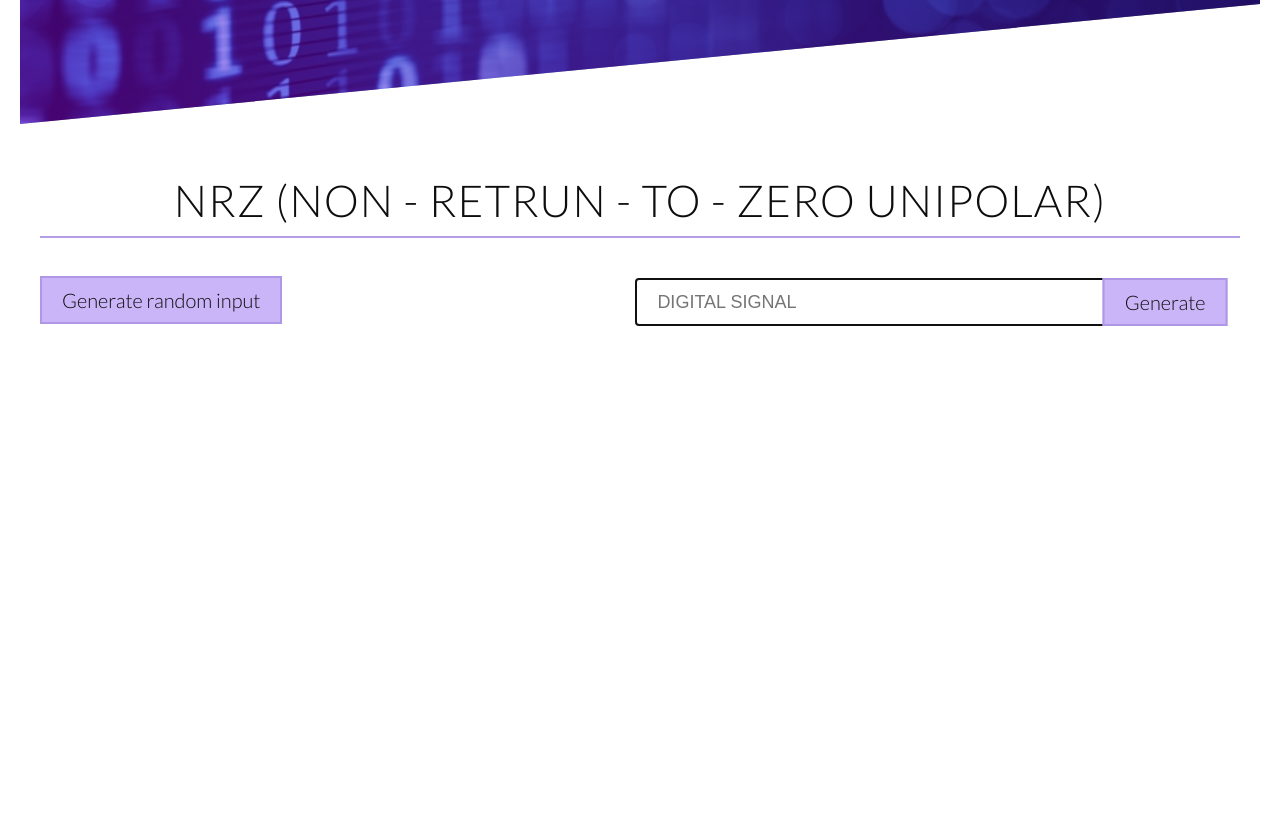
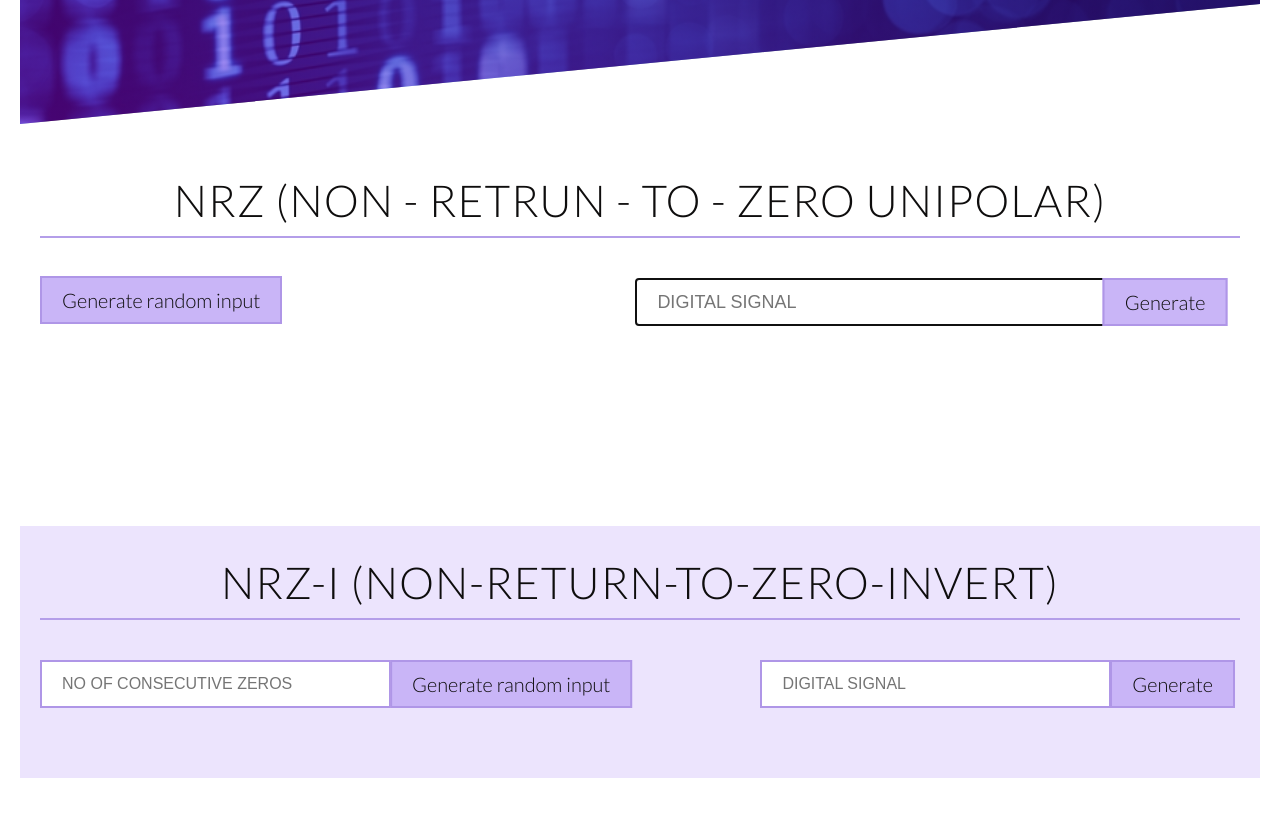
Before and after one commit to svsannidhay/Line_Encoder, a plain HTML site: page index.html in a window 1280 px wide. Shown: the part 656-1472 px from the top of the page. Before the commit the page ends 1202 px from the top, so only its background shows below. Drawn offline with nearby package versions, Linux system fonts and the light colour scheme.

Commit message:
NRZ-I section css and html added

```diff
--- a/Static/script.js
+++ b/Static/script.js
@@ -102,3 +102,8 @@ function nrzCanvasGenerator(dataArray) {
   });
   countNrz++;
 }
+
+
+/*//////////////////////////////////////////////////////////////////////*/
+/*--------------------SECTION NRZI-------------------------------------- */
+/*//////////////////////////////////////////////////////////////////////*/
--- a/Static/style.css
+++ b/Static/style.css
@@ -184,3 +184,113 @@ html{
   border: 2px solid #4A10D1;
   background-color: #b49ee9;
 }
+
+/*//////////////////////////////////////////////////////////////////////*/
+/*--------------------SECTION NRZI-------------------------------------- */
+/*//////////////////////////////////////////////////////////////////////*/
+.nrzI{
+  margin:50px 0 50px 0;
+  padding:30px 0 30px 0;
+  background-color: #ece4fd;
+}
+.nrzIHeading {
+  text-align: center;
+}
+.nrzIHeading h2 {
+  text-transform: uppercase;
+  letter-spacing: 1px;
+  font-size: 220%;
+  font-weight: 300;
+}
+.nrzIHeading h2:after {
+  margin-top: 10px;
+  display: block;
+  content: "";
+  height: 2px;
+  width: 1200px;
+  background-color: #b49ee9;
+}
+.nrzIInput{
+  margin:40px auto;
+}
+.nrzIRandomInput{
+  display: inline-block;
+  float:left;
+}
+.nrzIRiForm {
+  display: inline-block;
+}
+#nrzIInputCons0 {
+  vertical-align: middle;
+  width: 100%;
+  padding: 13px 20px 13px 20px;
+  margin-right: 100px;
+  font-size: 80%;
+  text-transform: uppercase;
+  border: 2px solid#af96e7;
+}
+#nrzIInputCons0:hover {
+  border: 2px solid #4A10D1;
+  background-color: #ebe3fd;
+}
+.nrzIRiButton{
+  vertical-align: middle;
+  display: inline-block;
+  transform: translate(-2%, 0);
+}
+.nrzIRiButton a:link,
+.nrzIRiButton a:visited {
+  padding: 10px 20px 10px 20px;
+  text-decoration: none;
+  color: rgb(14, 13, 13);
+  border: 2px solid#af96e7;
+  background-color: #c9b5f7;
+  transition: border 0.3s,
+    background-color 0.3s;
+}
+.nrzIRiButton a:hover,
+.nrzIRiButton a:active {
+  border: 2px solid #4A10D1;
+  background-color: #b49ee9;
+}
+
+.nrzICustomInput{
+  display: inline-block;
+  float:right;
+}
+.nrzICiForm {
+  display: inline-block;
+}
+#nrzIInputDs {
+  vertical-align: middle;
+  width: 100%;
+  padding: 13px 20px 13px 20px;
+  margin-right: 100px;
+  font-size: 80%;
+  text-transform: uppercase;
+  border: 2px solid#af96e7;
+}
+#nrzIInputDs:hover {
+  border: 2px solid #4A10D1;
+  background-color: #ebe3fd;
+}
+.nrzICiButton {
+  vertical-align: middle;
+  display: inline-block;
+  transform: translate(-4%, 0);
+}
+.nrzICiButton a:link,
+.nrzICiButton a:visited {
+  padding: 10px 20px 10px 20px;
+  text-decoration: none;
+  color: rgb(14, 13, 13);
+  border: 2px solid#af96e7;
+  background-color: #c9b5f7;
+  transition: border 0.3s,
+    background-color 0.3s;
+}
+.nrzICiButton a:hover,
+.nrzICiButton a:active {
+  border: 2px solid #4A10D1;
+  background-color: #b49ee9;
+}
--- a/index.html
+++ b/index.html
@@ -60,6 +60,40 @@
       </div>
     </section>
 
+    <section class="nrzI">
+      <div class="row nrzIHeading">
+        <h2>NRZ-I (non-return-to-zero-Invert)</h2>
+      </div>
+      <div class="row nrzIInput">
+        <div class="nrzIRandomInput">
+          <div class="nrzIRiForm">
+            <form id="nrzIFormCons0" action="#" method="post">
+              <div class="nrzIFormBoxCons0" data-errormsg="Wrong format">
+                <label for="nrzIInputCons0"></label>
+                <input type="text" id="nrzIInputCons0" autofocus placeholder="No of consecutive zeros" tabindex="10">
+              </div>
+            </form>
+          </div>
+          <div class="nrzIRiButton">
+            <a href="#" onclick="nrzIRandomGen();event.preventDefault();">Generate random input</a>
+          </div>
+        </div>
+        <div class="nrzICustomInput">
+          <div class="nrzICiForm">
+            <form id="nrzIFormDs" action="#" method="post">
+              <div class="nrzIFormBoxDs" data-errormsg="Wrong format">
+                <label for="nrzIInputDs"></label>
+                <input type="text" id="nrzIInputDs" autofocus placeholder="Digital Signal" tabindex="10">
+              </div>
+            </form>
+          </div>
+          <div class="nrzICiButton">
+            <a href="#" onclick="nrzIRandomGen();event.preventDefault();">Generate</a>
+          </div>
+        </div>
+      </div>
+    </section>
+
     <script src="https://cdn.jsdelivr.net/npm/chart.js@2.9.4/dist/Chart.min.js"></script>
     <script src="Static/script.js"></script>
   </body>
```
